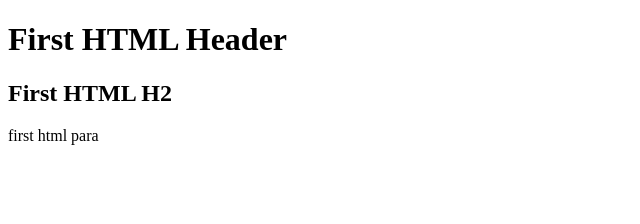
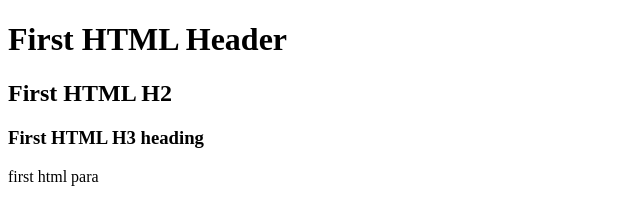
Before and after one commit to cillian-12/repo1, a plain HTML site: page index.html in a window 1280 px wide. Shown: the whole page, without its empty margins (0-640 px from the left). Drawn offline with Linux system fonts and the light colour scheme.

Commit message:
Update index.html

```diff
--- a/index.html
+++ b/index.html
@@ -8,6 +8,7 @@
   <body>
     <h1>First HTML Header</h1>
     <h2>First HTML H2</h2>
+    <h3>First HTML H3 heading</h3>
     <p>first html para</p>
   </body>
 </html>
```
